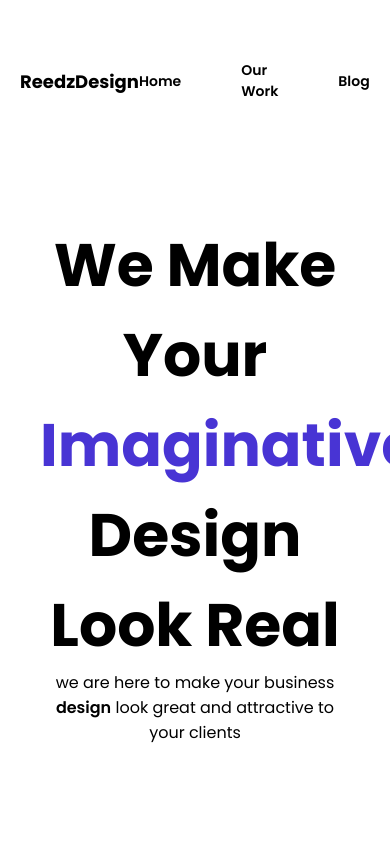
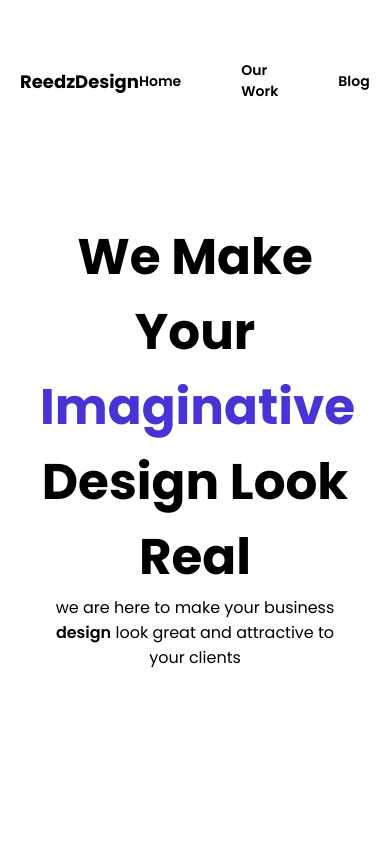
Before and after one commit to reedzclone/ReedzDesign, a website built with Vite: page index.html in a window 390 px wide. Shown: the top 844 px of the page. Built offline with nearby package versions, Linux system fonts and the light colour scheme.

Commit message:
second commit

```diff
--- a/css/style.css
+++ b/css/style.css
@@ -385,3 +385,11 @@ hr {
         font-size: 8px;
     }
 }
+
+@media screen and (max-width: 480px){
+    .left-heading-title {
+        width: 100%;
+        text-align: center;
+        font-size: 50px;
+    }
+}
```
